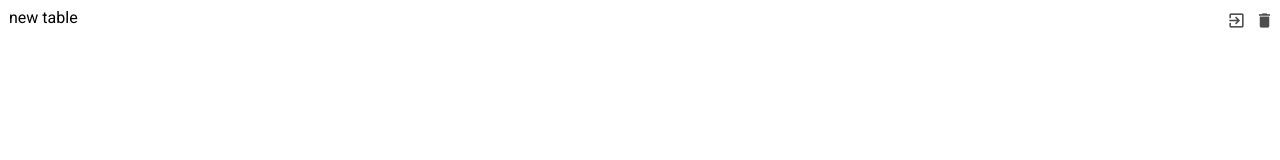
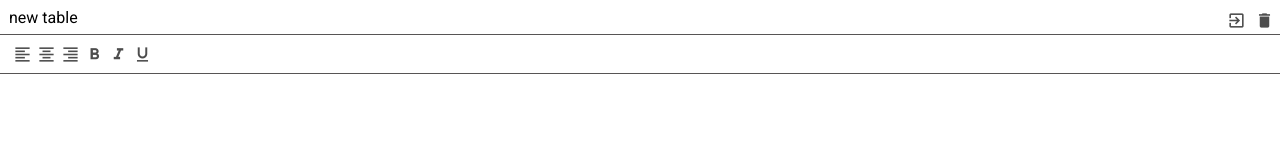
Before and after one commit to lkp25/excel-clone, a website built with webpack: page src/index.html in a window 1280 px wide. Built offline with nearby package versions, Linux system fonts and the light colour scheme.

Commit message:
added icons in toolbar

```diff
--- a/src/index.html
+++ b/src/index.html
@@ -27,7 +27,37 @@
                     </div>
                 </div>
             </div>
-            <div class="excel__toolbar"></div>
+            <div class="excel__toolbar">
+                <div class="button">
+                    <span class="material-icons">
+                        format_align_left
+                    </span>
+                </div>
+                <div class="button">
+                    <span class="material-icons">
+                        format_align_center
+                    </span>
+                </div>
+                <div class="button">
+                    <span class="material-icons">
+                        format_align_right
+                    </span>
+                </div>
+                <div class="button">
+                    <span class="material-icons">format_bold</span>
+                </div>
+                <div class="button">
+                    <span class="material-icons">
+                        format_italic
+                    </span>
+                </div>
+                <div class="button">
+                    <span class="material-icons">
+                        format_underline
+                    </span>
+                </div>
+
+            </div>
             <div class="excel__formula"></div>
             <div class="excel__table"></div>
         </div>
--- a/src/scss/_mixins.scss
+++ b/src/scss/_mixins.scss
@@ -16,6 +16,3 @@
         background-color: rgb(217, 201, 233);
     }
 }
-.button{
-    @include button(red)
-}
--- a/src/scss/header.scss
+++ b/src/scss/header.scss
@@ -29,6 +29,6 @@
         }
     }
     & .button{
-
+        @include button(red)
     }
 }
--- a/src/scss/toolbar.scss
+++ b/src/scss/toolbar.scss
@@ -2,5 +2,16 @@
 @import 'mixins';
 
 .excel__toolbar{
-
+    position: absolute;
+    border-top: 1px solid $border-color;
+    border-bottom: 1px solid $border-color;
+    height: 40px;
+    left: 0;
+    right: 0;
+    top: $header-height;
+    padding: 7px 10px;
+    display: flex;
 }
+.button{
+    @include button(green);
+}
```
